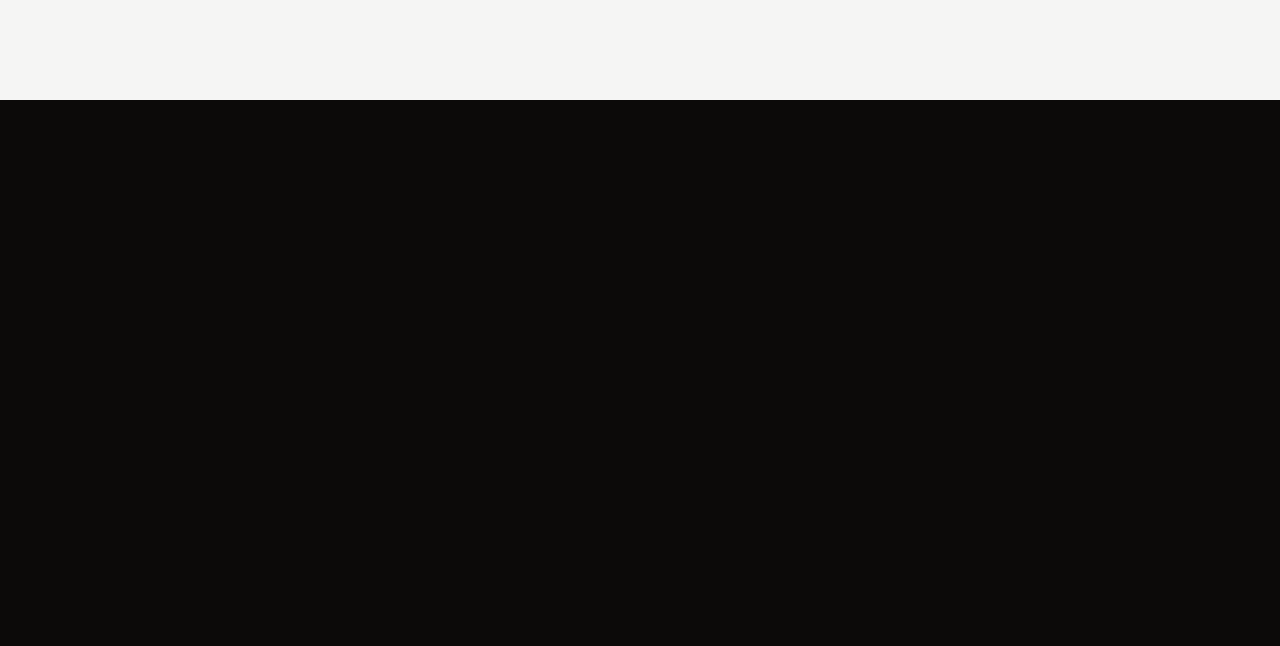
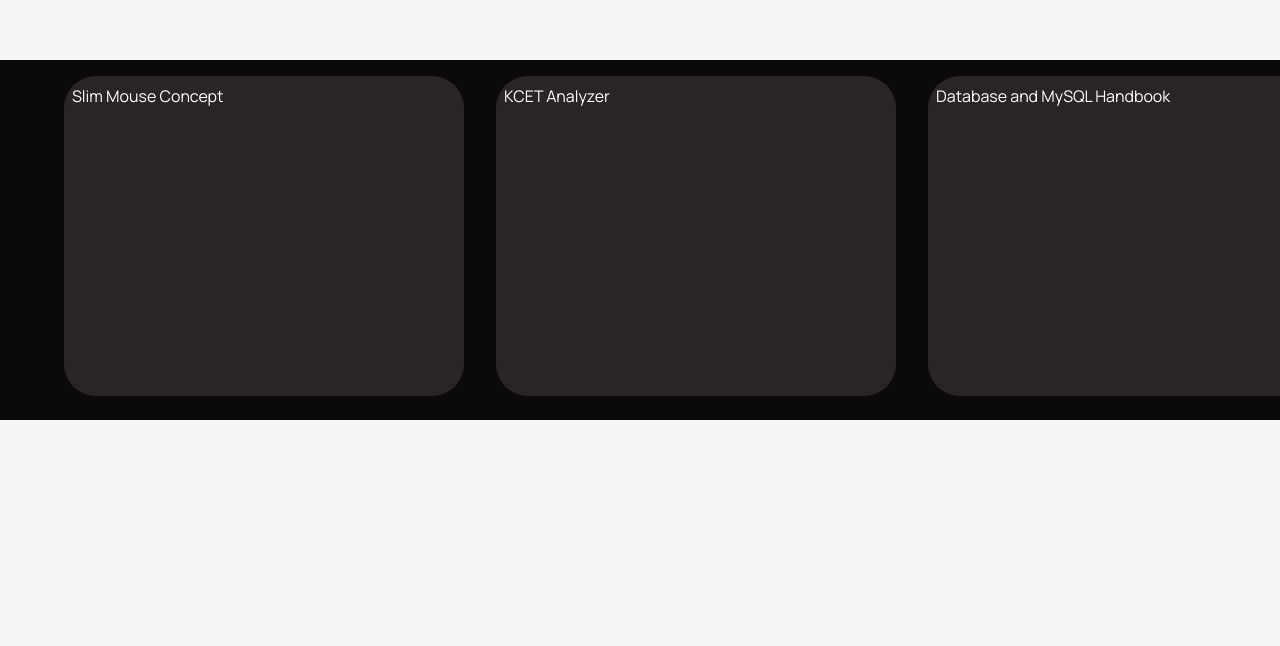
Before and after one commit to brinterwastaken/brinterwastaken.github.io, a Vue app: page / in a window 1280 px wide. Shown: the part 2414-3060 px from the top of the page. Built offline with nearby package versions, Linux system fonts and the light colour scheme.

Commit message:
added cards for displaying projects in horizontal scroll layout

```diff
--- a/package.json
+++ b/package.json
@@ -11,6 +11,7 @@
   "dependencies": {
     "@phosphor-icons/vue": "^2.2.1",
     "@tailwindcss/vite": "^4.3.3",
+    "bezier-easing": "^3.0.1",
     "locomotive-scroll": "^5.0.1",
     "tailwindcss": "^4.3.3",
     "vue": "^3.5.39"
--- a/src/App.vue
+++ b/src/App.vue
@@ -48,11 +48,12 @@ onMounted(() => {
     top: 0,
     behavior: "smooth",
   });
+
   setTimeout(() => {
     scroll = new LocomotiveScroll({
       scrollCallback: onScroll,
     });
-  }, 1525);
+  }, 1775);
 });
 
 onBeforeUnmount(() => {
@@ -82,6 +83,7 @@ onBeforeUnmount(() => {
     </div>
     <PreWorkSection />
     <WorkSection />
+    <div class="my-400"></div>
     <div class="noiseOverlay"></div>
     <Cursor />
   </div>
--- /dev/null
+++ b/src/assets/work/project-list.json
@@ -0,0 +1,53 @@
+{
+  "projects": [
+    {
+      "name": "Slim Mouse Concept",
+      "description": "Models of parts of a slim/portable mouse, designed in CAD and rendered in Blender.",
+      "year": "2026",
+      "tags": ["3D CAD", "Design"],
+      "tools": ["OnShape", "Blender"]
+    },
+    {
+      "name": "KCET Analyzer",
+      "description": "A website that displays KCET scores of candidates and their percentile w.r.t. other candidates.",
+      "year": "2026",
+      "tags": ["Front-end", "Web App"],
+      "tools": ["Vue.js", "Nuxt 3"]
+    },
+    {
+      "name": "Database and MySQL Handbook",
+      "description": "A handbook to quickly understand Relational Databases and the basics of SQL with MySQL.",
+      "year": "2026",
+      "tags": ["Handbook", "Learning"],
+      "tools": ["Quarto", "LaTeX"]
+    },
+    {
+      "name": "ARMOUR Project",
+      "description": "Personal safety platform concept using a smart wearable connected to a mobile app.",
+      "year": "2025",
+      "tags": ["Design", "Mobile App", "Electronics"],
+      "tools": ["Flutter", "Bluetooth", "ESP32"]
+    },
+    {
+      "name": "UrbanConnect Concept",
+      "description": "A concept of an app to simplify last mile connectivity for traveling via public transport.",
+      "year": "2025",
+      "tags": ["Design", "UI/UX"],
+      "tools": ["Figma", "Canva"]
+    },
+    {
+      "name": "Gnanamanthanam 2024",
+      "description": "The annual School Magazine of Sri Kumaran Public School, created to highlight events of the academic year.",
+      "year": "2024",
+      "tags": ["Design", "Media"],
+      "tools": ["Figma", "GIMP"]
+    },
+    {
+      "name": "Exhibition Events Display",
+      "description": "A web app displaying live event statuses during the 2023 Exhibition at Sri Kumaran Public School.",
+      "year": "2023",
+      "tags": ["Web App"],
+      "tools": ["Vue.js", "Nuxt 3"]
+    }
+  ]
+}
--- a/src/components/WorkSection.vue
+++ b/src/components/WorkSection.vue
@@ -1,10 +1,60 @@
+<script setup lang="ts">
+import { PhCircleNotch } from "@phosphor-icons/vue";
+import { h, onMounted, ref } from "vue";
+import BezierEasing from "bezier-easing";
+
+const projects = ref<any[]>([]);
+const isLoading = ref(true);
+const workProgress = ref(0);
+
+const easing = BezierEasing(0.35, 0, 0.65, 1);
+
+onMounted(async () => {
+  try {
+    const module = await import("../assets/work/project-list.json");
+    projects.value = module.projects;
+  } catch (error) {
+    console.error("Project Loading Failed: ", error);
+  } finally {
+    isLoading.value = false;
+  }
+
+  window.addEventListener("workProgress", (e: any) => {
+    const { progress } = e.detail;
+    workProgress.value = easing(progress);
+  });
+});
+
+const onHover = (e: MouseEvent) => {
+  const target = e.target! as HTMLElement;
+  const [x, y] = [e.offsetX, e.offsetY];
+  const { width, height } = target.getBoundingClientRect();
+
+  const rotationY = (x / width - 0.5) * 15;
+  const rotationX = (y / height - 0.5) * -15;
+
+  target.style.transform = `perspective(80rem) rotateY(${rotationY}deg) rotateX(${rotationX}deg) `;
+};
+
+const onExit = (e: MouseEvent) => {
+  const target = e.target! as HTMLElement;
+  target.style.transform = "none";
+};
+</script>
+
 <template>
-  <div class="text-white">
+  <div
+    class="h-[320vh]"
+    data-scroll
+    data-scroll-event-progress="workProgress"
+    data-scroll-offset="105%,105%"
+  >
+    <div class="text-white sticky top-0">
       <div
         class="flex flex-col font-alt"
         data-scroll
         data-scroll-css-progress
-      data-scroll-offset="30%,60%"
+        data-scroll-offset="32%,60%"
       >
         <div class="darkTransition" style="--index: 0"></div>
         <div class="darkTransition" style="--index: 1"></div>
@@ -14,9 +64,45 @@
         <div class="darkTransition justify-start" style="--index: 3">
           <span>WORK</span>
         </div>
-      <div class="darkTransition" style="--index: 4"></div>
+        <div
+          class="darkTransition justify-start pt-1 text-xl"
+          style="--index: 4"
+        >
+          <Transition name="zoomReveal" mode="out-in">
+            <div v-if="isLoading" class="flex gap-1 items-center">
+              Loading <PhCircleNotch class="animate-spin" />
             </div>
-    <div class="flex flex-col w-full p-4 pb-200 bg-stone-950"></div>
+            <div class="italic text-center px-2" v-else>
+              A collection of student projects and experiments.
+            </div>
+          </Transition>
+        </div>
+      </div>
+      <div
+        data-scroll
+        data-scroll-offset="25%,-100%"
+        class="h-[45vh] w-full bg-stone-950 overflow-x-clip"
+      >
+        <div
+          class="flex w-max items-start py-4 px-6 md:px-16 gap-4 md:gap-8 h-full"
+          :style="`translate: calc(-${workProgress} * (100% - 100vw)) 0;`"
+        >
+          <div
+            v-for="[index, project] of projects.entries()"
+            :key="index"
+            class="projectBox"
+            :style="`--index: ${index}`"
+            buddy="click"
+            @mousemove="onHover"
+            @mouseleave="onExit"
+            data-scroll
+            data-scroll-repeat
+          >
+            <h2>{{ project.name }}</h2>
+          </div>
+        </div>
+      </div>
+    </div>
   </div>
 </template>
 
@@ -24,7 +110,7 @@
 @reference "tailwindcss";
 
 .darkTransition {
-  @apply w-dvw h-[12vh] font-extralight  bg-stone-950 flex flex-col items-center;
+  @apply w-dvw h-[11vh] font-extralight bg-stone-950 flex flex-col items-center;
   mask-image: linear-gradient(
     to bottom,
     black calc((var(--progress) * (1 + var(--index) * 0.2)) * 100%),
@@ -36,4 +122,28 @@
   @apply hover:tracking-wider w-fit text-[8.5vh] md:text-[10vh] leading-none;
   transition: letter-spacing 0.5s ease;
 }
+
+.projectBox {
+  @apply p-2 rounded-3xl md:rounded-4xl h-[35vh] w-[40vh] md:h-[40vh] md:w-[50vh] shrink-0 bg-stone-800 scale-85 opacity-0 md:blur-md translate-y-24;
+  transition:
+    transform 0.25s cubic-bezier(0.4, 1.1, 0.9, 1),
+    scale 0.35s ease-out,
+    opacity 0.35s ease-out,
+    translate 0.35s ease-out,
+    filter 0.35s ease-out;
+
+  transition-delay: calc(var(--index) * 250ms);
+}
+
+.is-inview .projectBox.is-inview {
+  transition-delay: 0ms;
+}
+
+.projectBox.is-inview {
+  @apply scale-100 opacity-100 translate-0 blur-none;
+}
+
+.projectBox * {
+  pointer-events: none;
+}
 </style>
```
Also changed, not shown: 1 other file (tests, documents, lock files or other folders). Lines whose indentation alone changed are shown as unchanged.
